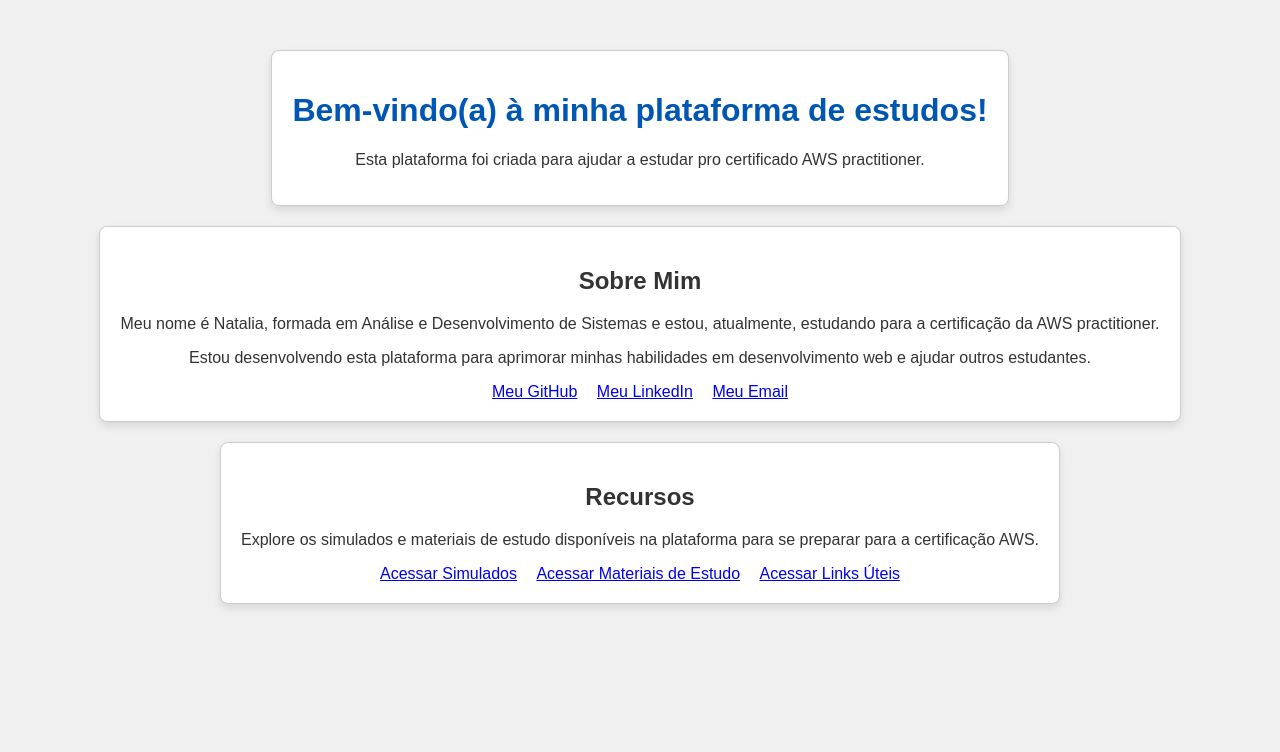
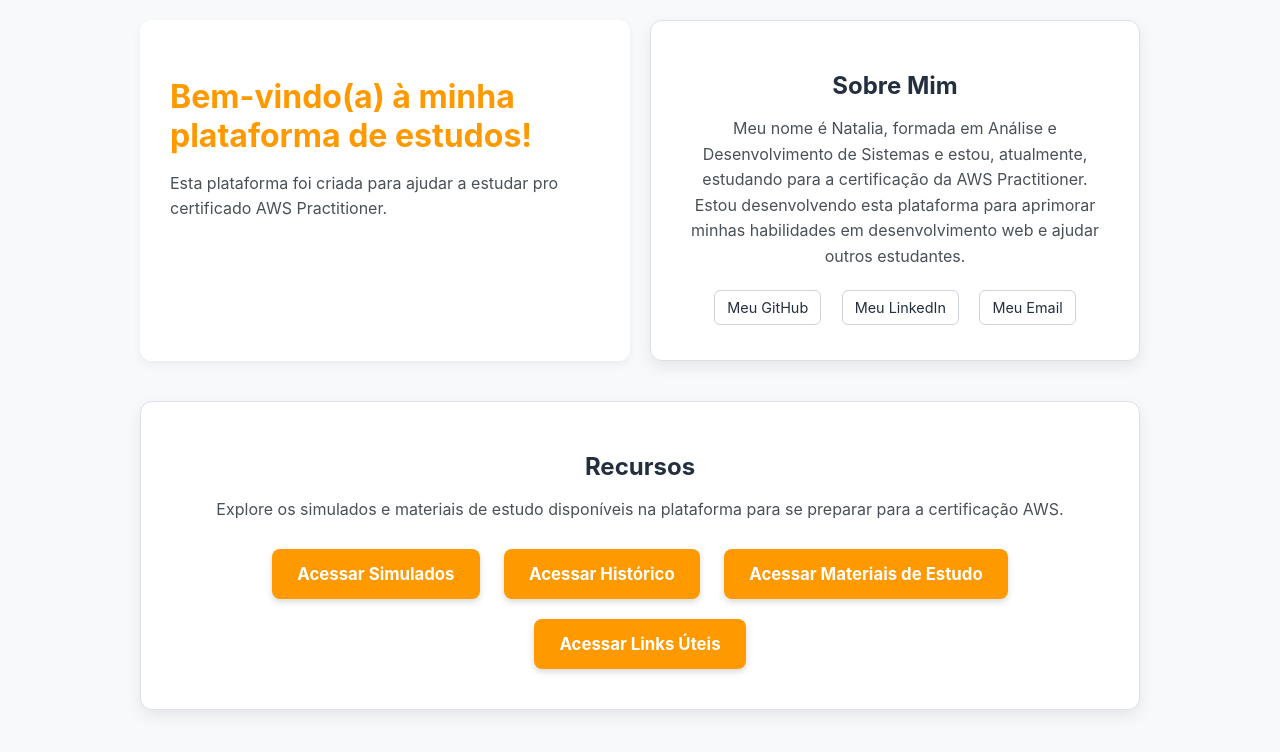
Before and after one commit to nataliaberbetviana/simulados-api, a Flask app: page / in a window 1280 px wide. Shown: the top 752 px of the page. Run offline with Flask 3, Linux system fonts and the light colour scheme.

```diff
--- a/app.py
+++ b/app.py
@@ -1,3 +1,4 @@
+import random
 import importlib
 from flask import Flask, render_template, request, session, redirect, url_for
 from dados.simulados import SIMULADOS_DISPONIVEIS
@@ -60,6 +61,7 @@ def carregar_dados_simulado(id_do_simulado):
         # Importa o módulo (ex: dados.simulado_1)
         modulo_simulado = importlib.import_module(f"dados.{simulado_info['arquivo']}")
         # Retorna os dados brutos (DADOS_SIMULADO)
+        # CORRIGIDO: O nome da variável agora é 'modulo_simulado'
         return modulo_simulado.DADOS_SIMULADO, None
     except (ImportError, AttributeError):
         return None, f"Erro ao carregar dados do arquivo {simulado_info['arquivo']}.py."
@@ -77,6 +79,49 @@ def pegar_resposta_do_form(questao_data, questao_index) -> Union[str, List[str],
         # Se for radio, o nome do campo é 'resposta'
         return request.form.get('resposta')
 
+def embaralhar_opcoes(questao):
+    """
+    Embaralha as opções de uma questão mantendo a resposta correta rastreável.
+    Retorna a questão modificada com opções embaralhadas.
+    """
+    questao_embaralhada = questao.copy()
+    opcoes = questao['opcoes'].copy()
+    random.shuffle(opcoes)
+    questao_embaralhada['opcoes'] = opcoes
+    return questao_embaralhada
+
+def embaralhar_questoes(simulado_data):
+    """
+    Embaralha a ordem das questões do simulado.
+    Retorna uma cópia do simulado com questões embaralhadas.
+    """
+    simulado_embaralhado = simulado_data.copy()
+    questoes = simulado_data['questoes'].copy()
+    random.shuffle(questoes)
+    simulado_embaralhado['questoes'] = questoes
+    return simulado_embaralhado
+
+def inicializar_simulado_embaralhado(id_do_simulado):
+    """
+    Carrega o simulado, embaralha questões e opções, e salva na sessão.
+    """
+    simulado_data, erro = carregar_dados_simulado(id_do_simulado)
+    if erro:
+        return None, erro
+
+    # Embaralha a ordem das questões
+    simulado_embaralhado = embaralhar_questoes(simulado_data)
+
+    # Embaralha as opções de cada questão
+    for i in range(len(simulado_embaralhado['questoes'])):
+        simulado_embaralhado['questoes'][i] = embaralhar_opcoes(simulado_embaralhado['questoes'][i])
+
+    # Salva o simulado embaralhado na sessão
+    simulado_key = f'simulado_{id_do_simulado}_data'
+    session[simulado_key] = simulado_embaralhado
+
+    return simulado_embaralhado, None
+
 
 # --- ROTAS PRINCIPAIS ---
 
@@ -93,83 +138,126 @@ def simulados():
 # Rota dinâmica para fazer um simulado específico
 @app.route('/simulado/<int:id_do_simulado>', methods=['GET'])
 def fazer_simulado(id_do_simulado):
-    simulado_data, erro = carregar_dados_simulado(id_do_simulado)
-    if erro:
-        return erro, 404
-    # 1. Gerenciamento de sessão e estado (inicia o simulado)
+    # 1. Gerenciamento de sessão
     simulado_key = f'simulado_{id_do_simulado}_progresso'
+    simulado_data_key = f'simulado_{id_do_simulado}_data'
+
     if simulado_key not in session:
-        # Inicializa a sessão, incluindo o tempo gasto
+        # Primeira vez acessando, inicializa e embaralha
+        simulado_embaralhado, erro = inicializar_simulado_embaralhado(id_do_simulado)
+        if erro:
+            return erro, 404
         session[simulado_key] = {'acertos': {}, 'questao_atual': 0, 'tempo_gasto': 0}
+    else:
+        # Usa o simulado embaralhado já salvo na sessão
+        simulado_embaralhado = session.get(simulado_data_key)
+        if not simulado_embaralhado:
+            # Se por algum motivo não existe, recria
+            simulado_embaralhado, erro = inicializar_simulado_embaralhado(id_do_simulado)
+            if erro:
+                return erro, 404
 
     progresso = session[simulado_key]
-
-    # Obtém o índice da questão atual
     questao_index = progresso['questao_atual']
 
     # 2. Verifica se o simulado já terminou
-    if questao_index >= len(simulado_data['questoes']):
+    if questao_index >= len(simulado_embaralhado['questoes']):
         return redirect(url_for('finalizar_simulado', id_do_simulado=id_do_simulado))
 
     # 3. Exibe a questão atual
-    questao_data = simulado_data['questoes'][questao_index]
-
-    # 4. Envia o tempo gasto acumulado para o template
+    questao_data = simulado_embaralhado['questoes'][questao_index]
     tempo_gasto_previamente = progresso.get('tempo_gasto', 0)
 
     return render_template('fazer_simulado.html',
-                           simulado=simulado_data,
+                           simulado=simulado_embaralhado,
                            questao=questao_data,
                            questao_index=questao_index,
-                           total_questoes=len(simulado_data['questoes']),
+                           total_questoes=len(simulado_embaralhado['questoes']),
                            id_simulado=id_do_simulado,
                            tempo_gasto_previamente=tempo_gasto_previamente)
+
 
 # Rota para processar a resposta do usuário (POST)
 @app.route('/processar_simulado/<int:id_do_simulado>', methods=['POST'])
 def processar_simulado(id_do_simulado):
-    simulado_data, erro = carregar_dados_simulado(id_do_simulado)
-    if erro:
-        return erro, 404
+    # Usa o simulado embaralhado da sessão
+    simulado_data_key = f'simulado_{id_do_simulado}_data'
+    simulado_data = session.get(simulado_data_key)
+
+    if not simulado_data:
+        return "Erro: Simulado não encontrado na sessão", 404
+
     simulado_key = f'simulado_{id_do_simulado}_progresso'
     progresso = session.get(simulado_key, {'acertos': {}, 'questao_atual': 0, 'tempo_gasto': 0})
 
+    # Verifica se já viu a explicação e deve avançar
+    ja_respondeu = request.form.get('ja_respondeu')
+
+    if ja_respondeu == 'true':
+        # Já viu a explicação, avança para próxima questão
+        progresso['questao_atual'] += 1
+        session[simulado_key] = progresso
+
+        if progresso['questao_atual'] >= len(simulado_data['questoes']):
+            return redirect(url_for('finalizar_simulado', id_do_simulado=id_do_simulado))
+        else:
+            return redirect(url_for('fazer_simulado', id_do_simulado=id_do_simulado))
+
+    # Primeira vez respondendo a questão
     questao_index = progresso['questao_atual']
-
-    # NOVO: Usa a função auxiliar para pegar a resposta correta (string ou lista)
     questao_data = simulado_data['questoes'][questao_index]
     resposta_usuario_raw = pegar_resposta_do_form(questao_data, questao_index)
 
     try:
         tempo_total_gasto = int(request.form.get('tempo_decorrido', 0))
     except ValueError:
-        tempo_total_gasto = progresso.get('tempo_gasto', 0) # Usa o valor anterior se falhar
+        tempo_total_gasto = progresso.get('tempo_gasto', 0)
 
-    # Verifica se o usuário selecionou alguma coisa (obrigatório)
+    # Verifica se selecionou algo
     if not resposta_usuario_raw or (isinstance(resposta_usuario_raw, list) and not resposta_usuario_raw):
         return redirect(url_for('fazer_simulado', id_do_simulado=id_do_simulado))
 
-    # Executa a Lógica de Verificação (agora compatível com listas)
+    # Verifica se acertou
     acertou = verificar_resposta(simulado_data, questao_index, resposta_usuario_raw)
 
+    # Salva o resultado
     progresso['acertos'][str(questao_index)] = acertou
-    progresso['questao_atual'] += 1
     progresso['tempo_gasto'] = tempo_total_gasto
     session[simulado_key] = progresso
 
-    if progresso['questao_atual'] >= len(simulado_data['questoes']):
-        return redirect(url_for('finalizar_simulado', id_do_simulado=id_do_simulado))
+    # Formata a resposta do usuário para exibição
+    if isinstance(resposta_usuario_raw, list):
+        resposta_formatada = ', '.join(resposta_usuario_raw)
     else:
-        return redirect(url_for('fazer_simulado', id_do_simulado=id_do_simulado))
+        resposta_formatada = resposta_usuario_raw
+
+    # Redireciona para a tela de explicação
+    return render_template('explicacao.html',
+                          questao=questao_data,
+                          questao_numero=questao_index + 1,
+                          total_questoes=len(simulado_data['questoes']),
+                          acertou=acertou,
+                          resposta_usuario=resposta_formatada,
+                          id_simulado=id_do_simulado,
+                          questao_index=questao_index,
+                          tempo_decorrido=tempo_total_gasto)
+
 
 # Rota para a tela final (resultado)
 @app.route('/finalizar_simulado/<int:id_do_simulado>')
 def finalizar_simulado(id_do_simulado):
-    simulado_data, erro = carregar_dados_simulado(id_do_simulado)
+    simulado_data_key = f'simulado_{id_do_simulado}_data'
+    simulado_data = session.get(simulado_data_key)
+
+    # Busca informações do simulado original para salvar
     simulado_info = next((s for s in SIMULADOS_DISPONIVEIS if s["id"] == id_do_simulado), None)
 
     simulado_key = f'simulado_{id_do_simulado}_progresso'
     progresso = session.pop(simulado_key, None)
+
+    # Remove também o simulado embaralhado da sessão
+    session.pop(simulado_data_key, None)
+
     if progresso is None:
         return redirect(url_for('simulados'))
 
@@ -191,7 +279,6 @@ def finalizar_simulado(id_do_simulado):
         db.session.add(novo_resultado)
         db.session.commit()
     except Exception as e:
-        # Em caso de erro (ex: banco não criado), imprime no console
         print(f"Erro ao salvar resultado no DB: {e}")
         db.session.rollback()
 
@@ -200,7 +287,6 @@ def finalizar_simulado(id_do_simulado):
                            acertos=acertos,
                            total=len(progresso['acertos']),
                            tempo_final_formatado=tempo_final_formatado)
-
 
 # Rota de materiais
 @app.route('/materiais')
@@ -222,11 +308,19 @@ def historico():
     # --- CÁLCULO DE DESEMPENHO GERAL ---
     maior_nota = 0.0
     media_pontuacao = 0.0
+    media_tempo_gasto = "00:00:00"
 
     if resultados:
         pontuacoes = [r.percentual for r in resultados]
+        tempos_gasto = [r.tempo_gasto_segundos for r in resultados]
+
         maior_nota = round(max(pontuacoes), 1)
         media_pontuacao = round(sum(pontuacoes) / len(pontuacoes), 1)
+
+        # Calcula a média de tempo
+        total_segundos_acumulados = sum(tempos_gasto)
+        media_segundos = round(total_segundos_acumulados / len(resultados))
+        media_tempo_gasto = formatar_tempo(media_segundos)
     # ------------------------------------
 
     # Formata o tempo de cada resultado antes de enviar para o template
@@ -242,7 +336,8 @@ def historico():
     return render_template('historico.html',
                            historico=historico_formatado,
                            maior_nota=maior_nota,
-                           media_pontuacao=media_pontuacao)
+                           media_pontuacao=media_pontuacao,
+                           media_tempo_gasto=media_tempo_gasto)
 
 
 # ROTA DE ADMINISTRAÇÃO PARA RESETAR O BANCO DE DADOS
--- /dev/null
+++ b/requirements.txt
@@ -0,0 +1,3 @@
+Flask==3.0.0
+Flask-SQLAlchemy==3.1.1
+Flask-Cors==4.0.0
--- a/templates/home.html
+++ b/templates/home.html
@@ -2,47 +2,158 @@
 <html lang="pt-br">
 <head>
     <meta charset="UTF-8">
-    <title>Plataforma de Estudo</title>
+    <title>Plataforma de Estudos AWS</title>
     <style>
+        :root {
+            --color-primary: #FF9900; /* Laranja AWS principal */
+            --color-secondary: #232F3E; /* Azul escuro AWS */
+            --color-background: #f8f9fa; /* Fundo mais claro */
+            --color-card-border: #dee2e6;
+        }
         body {
-            font-family: sans-serif;
-            text-align: center;
-            background-color: #f0f0f0;
-            color: #333;
-            margin-top: 50px;
-        }
-        h1 {
-            color: #0056b3;
+            font-family: 'Inter', sans-serif;
+            background-color: var(--color-background);
+            display: flex;
+            flex-direction: column;
+            align-items: center;
+            padding: 20px 0;
+            margin: 0;
         }
         .container {
-            padding: 20px;
-            border: 1px solid #ccc;
+            width: 95%;
+            max-width: 1000px;
+            margin-bottom: 20px;
+            display: flex;
+            flex-wrap: wrap;
+            justify-content: center;
+            gap: 20px; /* Espaço entre os cards */
+        }
+        .card {
+            background-color: #fff;
+            padding: 30px;
+            border-radius: 12px;
+            box-shadow: 0 6px 15px rgba(0, 0, 0, 0.08); /* Sombra mais suave */
+            transition: transform 0.3s ease;
+            box-sizing: border-box;
+            text-align: center;
+            border: 1px solid var(--color-card-border);
+        }
+        .card:hover {
+            transform: translateY(-5px); /* Efeito de elevação ao passar o mouse */
+        }
+        .card.welcome-box {
+            flex: 1 1 400px;
+            text-align: left;
+            border-left: 5px solid var(--color-primary); /* Borda lateral laranja */
+            border: none;
+            box-shadow: 0 4px 10px rgba(0, 0, 0, 0.05);
+        }
+        .card.about-me {
+            flex: 1 1 400px;
+        }
+        .card.resources {
+            flex: 1 1 90%; /* Ocupa quase toda a largura para os botões */
+            margin-top: 20px;
+        }
+        h2 {
+            color: var(--color-secondary);
+            margin-bottom: 15px;
+            font-weight: 700;
+        }
+        p {
+            color: #495057;
+            line-height: 1.6;
+        }
+        .welcome-box h2 {
+            color: var(--color-primary);
+            font-size: 2em;
+        }
+        /* Estilo para links de contato (GitHub, LinkedIn) */
+        .link-group a.contact-link {
+            display: inline-block;
+            margin: 5px 8px;
+            padding: 8px 12px;
+            text-decoration: none;
+            color: var(--color-secondary);
+            border: 1px solid #ced4da;
+            border-radius: 6px;
+            transition: all 0.3s;
+            font-size: 0.9em;
+        }
+        .link-group a.contact-link:hover {
+            background-color: #f1f3f5;
+            color: var(--color-primary);
+            border-color: var(--color-primary);
+        }
+        /* Estilo para Botões de Recursos */
+        .link-group a.resource-button {
+            display: inline-block;
+            margin: 10px 10px;
+            padding: 15px 25px;
+            text-decoration: none;
+            color: white;
+            background-color: var(--color-primary);
+            border: none;
             border-radius: 8px;
-            display: inline-block;
-            background-color: #fff;
-            box-shadow: 0 4px 8px rgba(0,0,0,0.1);
+            transition: background-color 0.3s ease, transform 0.2s ease;
+            font-weight: bold;
+            font-size: 1.05em;
+            box-shadow: 0 3px 6px rgba(0, 0, 0, 0.15);
+        }
+        .link-group a.resource-button:hover {
+            background-color: #e68a00; /* Laranja mais escuro ao passar o mouse */
+            transform: translateY(-2px);
+            box-shadow: 0 5px 10px rgba(0, 0, 0, 0.2);
+        }
+        @media (max-width: 768px) {
+            .container {
+                flex-direction: column;
+                gap: 15px;
+            }
+            .card {
+                flex: 1 1 100%;
+            }
+            .link-group a.resource-button {
+                display: block; /* Botões empilhados no mobile */
+                margin: 10px 0;
+            }
         }
     </style>
 </head>
 <body>
     <div class="container">
-        <h1>Bem-vindo(a) à minha plataforma de estudos!</h1>
-        <p>Esta plataforma foi criada para ajudar a estudar pro certificado AWS practitioner.</p>
-    </div>
-    <div class="container" style="margin-top: 20px;">
-        <h2>Sobre Mim</h2>
-        <p>Meu nome é Natalia, formada em Análise e Desenvolvimento de Sistemas e estou, atualmente, estudando para a certificação da AWS practitioner.</p>
-        <p>Estou desenvolvendo esta plataforma para aprimorar minhas habilidades em desenvolvimento web e ajudar outros estudantes.</p>
-        <a href="https://github.com/nataliaberbetviana" target="_blank">Meu GitHub</a>
-        <a href="https://www.linkedin.com/in/nataliaberbetviana/" target="_blank" style="margin-left: 15px;">Meu LinkedIn</a>
-        <a href=mailto:nabevia@gmail.com target="_blank" style="margin-left: 15px;">Meu Email</a>
-    </div>
-    <div class="container" style="margin-top: 20px;">
-        <h2>Recursos</h2>
-        <p>Explore os simulados e materiais de estudo disponíveis na plataforma para se preparar para a certificação AWS.</p>
-        <a href="{{ url_for('simulados') }}">Acessar Simulados</a>
-        <a href="{{ url_for('materiais') }}" style="margin-left: 15px;">Acessar Materiais de Estudo</a>
-        <a href="{{ url_for('links') }}" style="margin-left: 15px;">Acessar Links Úteis</a>
+        <!-- Caixa de Boas-Vindas -->
+        <div class="card welcome-box">
+            <h2>Bem-vindo(a) à minha plataforma de estudos!</h2>
+            <p>Esta plataforma foi criada para ajudar a estudar pro certificado AWS Practitioner.</p>
+        </div>
+
+        <!-- Sobre Mim -->
+        <div class="card about-me">
+            <h2>Sobre Mim</h2>
+            <p>Meu nome é Natalia, formada em Análise e Desenvolvimento de Sistemas e estou, atualmente, estudando para a certificação da AWS Practitioner.
+                Estou desenvolvendo esta plataforma para aprimorar minhas habilidades em desenvolvimento web e ajudar outros estudantes.
+            </p>
+            <div class="link-group">
+                <a href="https://github.com/nataliaberbetviana" target="_blank" class="contact-link">Meu GitHub</a>
+                <a href="https://www.linkedin.com/in/nataliaberbetviana/" target="_blank" class="contact-link">Meu LinkedIn</a>
+                <a href="mailto:nabevia@gmail.com" class="contact-link">Meu Email</a>
+            </div>
+        </div>
+
+        <!-- Recursos -->
+        <div class="card resources">
+            <h2>Recursos</h2>
+            <p>Explore os simulados e materiais de estudo disponíveis na plataforma para se preparar para a certificação AWS.</p>
+            <div class="link-group">
+
+                <a href="{{ url_for('simulados') }}" class="resource-button">Acessar Simulados</a>
+                <a href="{{ url_for('historico') }}" class="resource-button">Acessar Histórico</a>
+
+                <a href="{{ url_for('materiais') }}" class="resource-button">Acessar Materiais de Estudo</a>
+                <a href="{{ url_for('links') }}" class="resource-button">Acessar Links Úteis</a>
+            </div>
+        </div>
     </div>
 </body>
 </html>
```
Also changed, not shown: dados/simulado_1.py (+6 -4 lines), templates/explicacao.html (added, +141 -0 lines), templates/fazer_simulado.html (+68 -63 lines), templates/historico.html (+15 -4 lines), templates/resultado.html (+28 -12 lines), instance/site.db.
